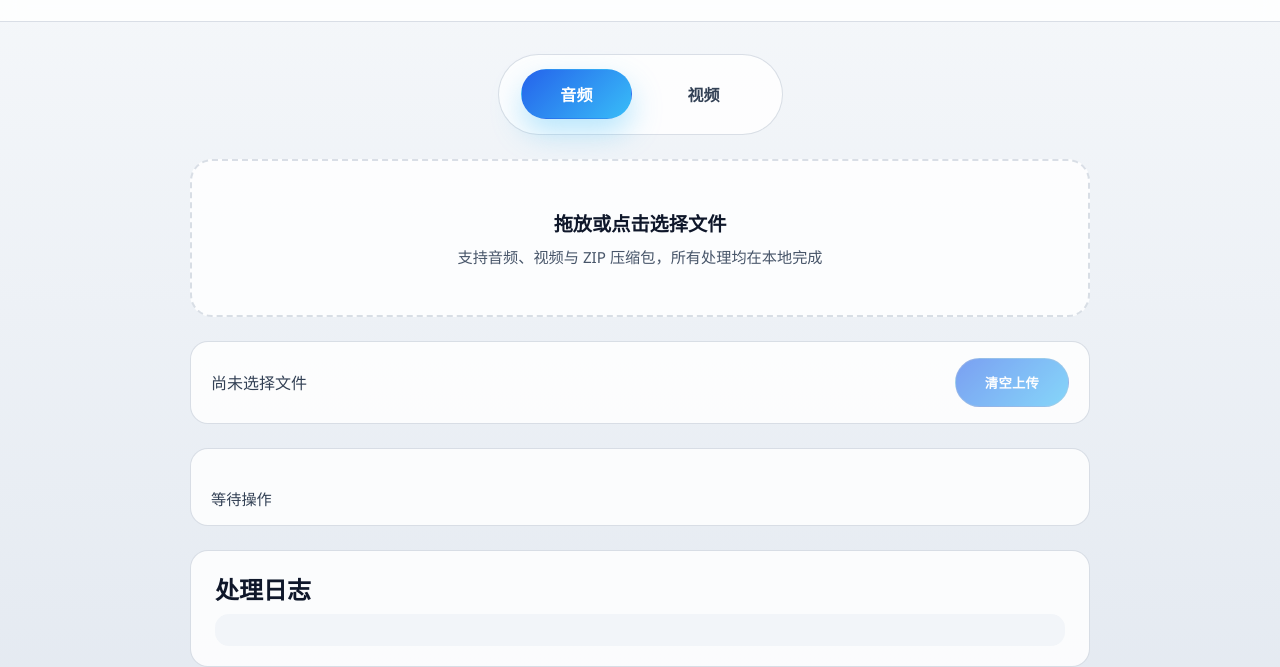
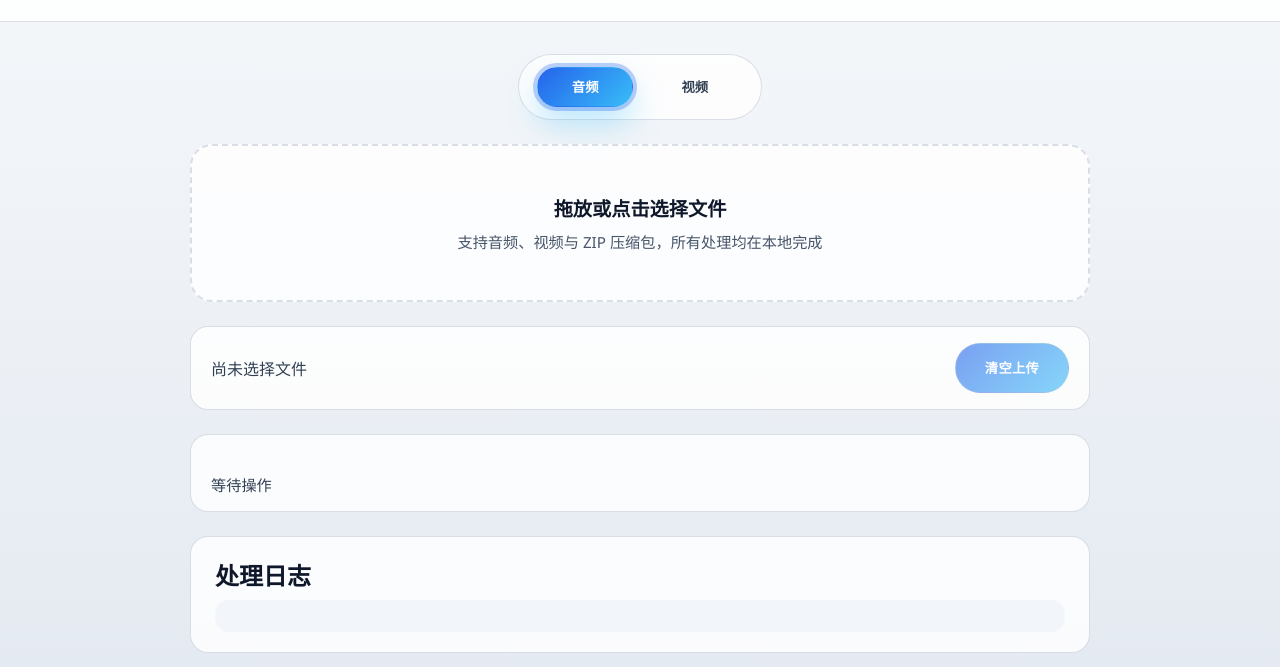
Before and after one commit to Nukelon/audio, a plain HTML site: page converter.html in a window 1280 px wide. Shown: the part 173-840 px from the top of the page. Drawn offline with Linux system fonts and the light colour scheme.

Commit message:
Revert "Adjust converter mode tabs styling"

```diff
--- a/styles.css
+++ b/styles.css
@@ -295,8 +295,8 @@ p {
 
 .mode-tabs {
   display: inline-flex;
-  gap: 1rem;
-  padding: 0.9rem 1.4rem;
+  gap: 0.85rem;
+  padding: 0.75rem 1.1rem;
   border-radius: 999px;
   border: 1px solid var(--border-color);
   background: var(--surface-bg);
@@ -307,13 +307,12 @@ p {
 }
 
 .mode-tab {
-  padding: 0.75rem 2.4rem;
+  padding: 0.6rem 2.1rem;
   border-radius: 999px;
   background: transparent;
   color: var(--text-secondary);
   font-weight: 600;
   letter-spacing: 0.01em;
-  font-size: 1rem;
   border: 1px solid transparent;
   box-shadow: none;
   transform: none;
@@ -340,16 +339,17 @@ p {
   background: linear-gradient(135deg, var(--accent-start), var(--accent-end));
   color: #fff;
   border-color: transparent;
-  box-shadow: 0 14px 30px var(--accent-shadow);
+  box-shadow: 0 0 0 4px rgba(37, 99, 235, 0.3), 0 16px 32px var(--accent-shadow);
 }
 
 .mode-tab.is-active:not(:disabled):hover {
-  box-shadow: 0 16px 36px var(--accent-shadow);
+  box-shadow: 0 0 0 5px rgba(37, 99, 235, 0.35), 0 18px 36px var(--accent-shadow);
   transform: none;
 }
 
 .mode-tab.is-active:focus-visible {
-  box-shadow: 0 0 0 4px rgba(255, 255, 255, 0.45), 0 16px 36px var(--accent-shadow);
+  box-shadow: 0 0 0 6px rgba(255, 255, 255, 0.4), 0 0 0 5px rgba(37, 99, 235, 0.35),
+    0 18px 36px var(--accent-shadow);
 }
 
 .controls {
```
